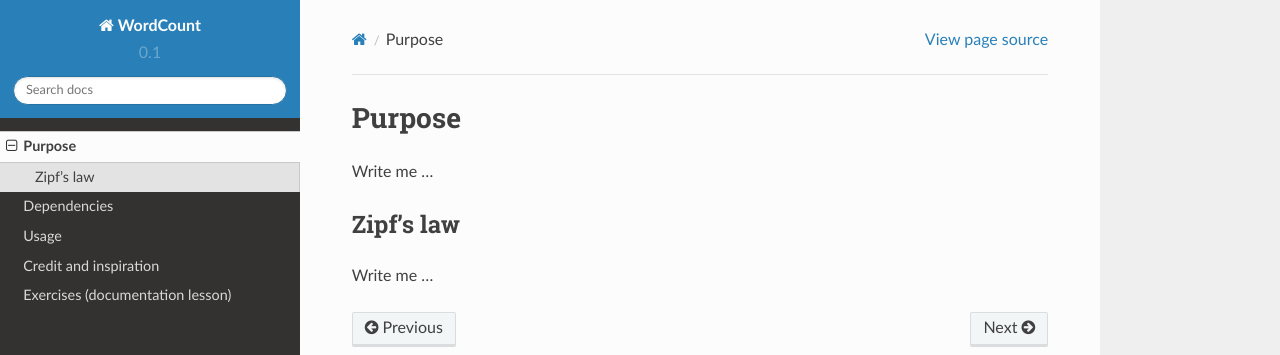
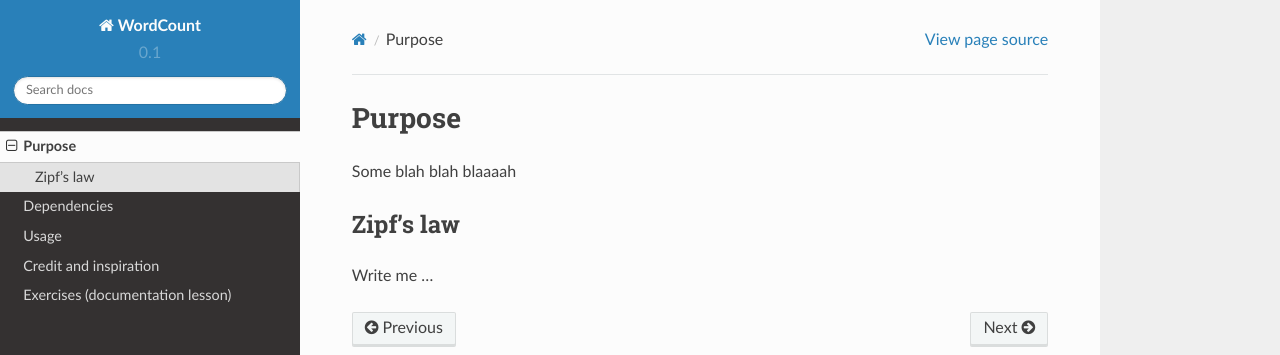
Before and after one commit to zgezgerel/examplerep, a Sphinx documentation site: the page built from doc/purpose.rst, in a window 1280 px wide. Shown: the top 355 px of the page. Built offline with Sphinx 7.4.7 and the Read the Docs theme 2.0.0, drawn with Linux system fonts in a browser that asks for light colours.

Commit message:
adding modification

```diff
--- a/doc/purpose.rst
+++ b/doc/purpose.rst
@@ -3,7 +3,7 @@
 Purpose
 =======
 
-Write me ...
+Some blah blah blaaaah
 
 
 Zipf's law
```
